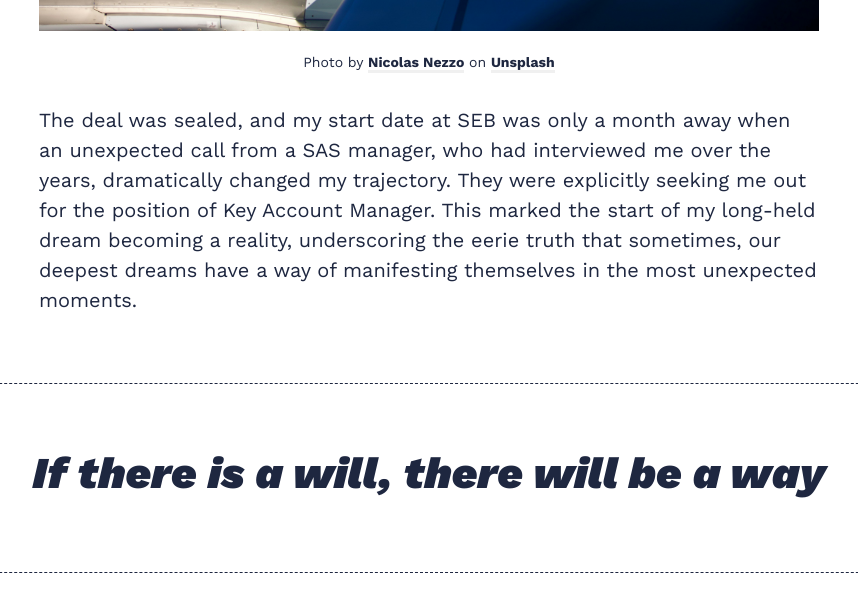
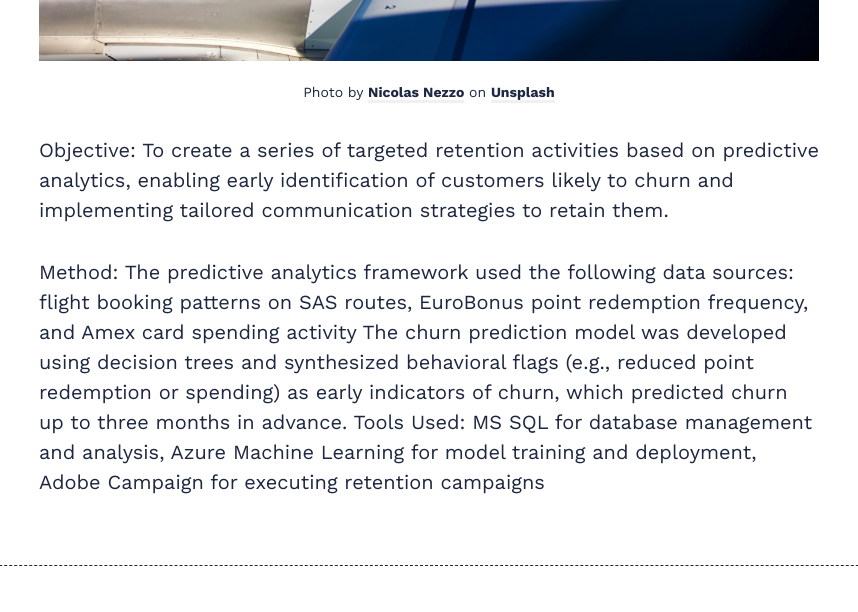
Before and after one commit to kargam0167/kargam0167.github.io, a Jekyll site: the page built from _posts/2018-11-12-do-what-you-can-with-what-you-have-where-you-are.markdown, in a window 1280 px wide and 1400 px high, scrolled down 1813 px, cut to the strip 0-621 px from the top of the window. Shown: the top 612 px of the strip, without its empty margins (211-1069 px from the left). Built offline with Jekyll 4.4.1, drawn with Linux system fonts in a browser that asks for light colours; nearby versions of some CDN libraries; some of the changed text lies outside the part shown.

Commit message:
Update 2018-11-12-do-what-you-can-with-what-you-have-where-you-are.markdown

```diff
--- a/_posts/2018-11-12-do-what-you-can-with-what-you-have-where-you-are.markdown
+++ b/_posts/2018-11-12-do-what-you-can-with-what-you-have-where-you-are.markdown
@@ -4,17 +4,33 @@
 description: Absolutely anything you put your mind to is possible. If you can dream it - you can do it.
 date:   2023-12-02 10:01:35 +0300
 image:  '/images/07.jpg'
-tags:   [career, airlines, story]
+tags:   [fintech, airlines, research]
 ---
-In 2011, after seven years of relentless pursuit, my dream of working at SAS, Scandinavian Airlines, finally began to materialize. Throughout these years, I had engaged in internships, applied for various roles, and even came tantalizingly close to securing a contract, only to be thwarted by the company's annual employee cut-offs. At that time, I was transitioning from a four-year stint as a consumer insight manager at Nordnet, an online stockbroker, to a new role at SEB, the second-largest private bank in Scandinavia.
+
+American Express-SAS EuroBonus Co-Brand Partnership Case Study
+The American Express-SAS EuroBonus co-brand card is a loyalty solution that enables EuroBonus members to earn points on everyday spending outside airline transactions. While the program has successfully attracted a large customer base, it faced challenges with inactive customers at risk of churning. This case study outlines a data-driven retention initiative to identify and re-engage at-risk customers early in their churn journey. The initiative targeted inactive EuroBonus co-branded cardholders, leveraging predictive analytics to retain high-value customers.
 
 ![Work]({{site.baseurl}}/images/07-1.jpg)
 *Photo by [Nicolas Nezzo](https://unsplash.com/@nicolasnezzo) on [Unsplash](https://unsplash.com/)*
 
-The deal was sealed, and my start date at SEB was only a month away when an unexpected call from a SAS manager, who had interviewed me over the years, dramatically changed my trajectory. They were explicitly seeking me out for the position of Key Account Manager. This marked the start of my long-held dream becoming a reality, underscoring the eerie truth that sometimes, our deepest dreams have a way of manifesting themselves in the most unexpected moments.
+Objective: To create a series of targeted retention activities based on predictive analytics, enabling early identification of customers likely to churn and implementing tailored communication strategies to retain them.
 
-> If there is a will, there will be a way
+Method: The predictive analytics framework used the following data sources: flight booking patterns on SAS routes, EuroBonus point redemption frequency, and Amex card spending activity
+The churn prediction model was developed using decision trees and synthesized behavioral flags (e.g., reduced point redemption or spending) as early indicators of churn, which predicted churn up to three months in advance.
+Tools Used: MS SQL for database management and analysis, Azure Machine Learning for model training and deployment, Adobe Campaign for executing retention campaigns
 
+> I have conducted predictive analytics and developed a framework for data-driven retention communication
+
+Customer Segmentation: Segmented customers based on churn risk and behavioral traits. Conducted qualitative focus groups with selected customers to define the offer.
+Created tailored communication strategies for each segment, including personalized offers such as bonus points and travel perks.
+
+A/B Testing: Conducted A/B tests to evaluate the effectiveness of communication strategies:
+Group A: Communication with offers (e.g., bonus points or discounts)
+Group B: Communication without offers
+Results varied by segment, highlighting the need for segment-specific strategies.
+
+
+Outcomes: 1) Early identification of at-risk customers enabled timely interventions, 2) Enhanced customer lifetime value through personalized engagement, and 3) The project established a scalable framework for using predictive analytics in loyalty program management.
 
 <div class="gallery-box">
   <div class="gallery">
@@ -24,11 +40,3 @@
 </div>
 
 Photo by [Caspar Camille Rubin](https://unsplash.com/@casparrubin) on [Unsplash](https://unsplash.com)
-
-
-The years that followed my arrival at SAS were a whirlwind of highs and lows, marked by daunting challenges, the looming threat of airline bankruptcy, the thrill of forging new and exciting contacts, the accumulation of a wealth of knowledge, and the challenge of navigating the often rigid hierarchical structure that characterizes the company's decision-making processes.
-
-Working on collaborations with big names like American Express and Mastercard, I learned to conduct business plans, use customer data for new business insights, and push personal boundaries. I felt incredibly proud of my work and considered it the highlight of my career. However, my ambition for a closer look into the airline's tech world led me to transition into data analytics. I built the first central customer database from the fragmented transactional data sources across the organization.
-This shift marked the beginning of a more challenging phase. Learning to code contrasted sharply with my earlier stages of the journey. There were definitely challenging aspects of my career. Yet, the tremendous learning and experiences of data politics and communicating KPIs to various stakeholders made eleven years pass like one.
-
-I was ready to move on when a sudden opportunity arose in the south of Europe. I joined a computational communication research team at Lusofona University in Lisbon.
```
